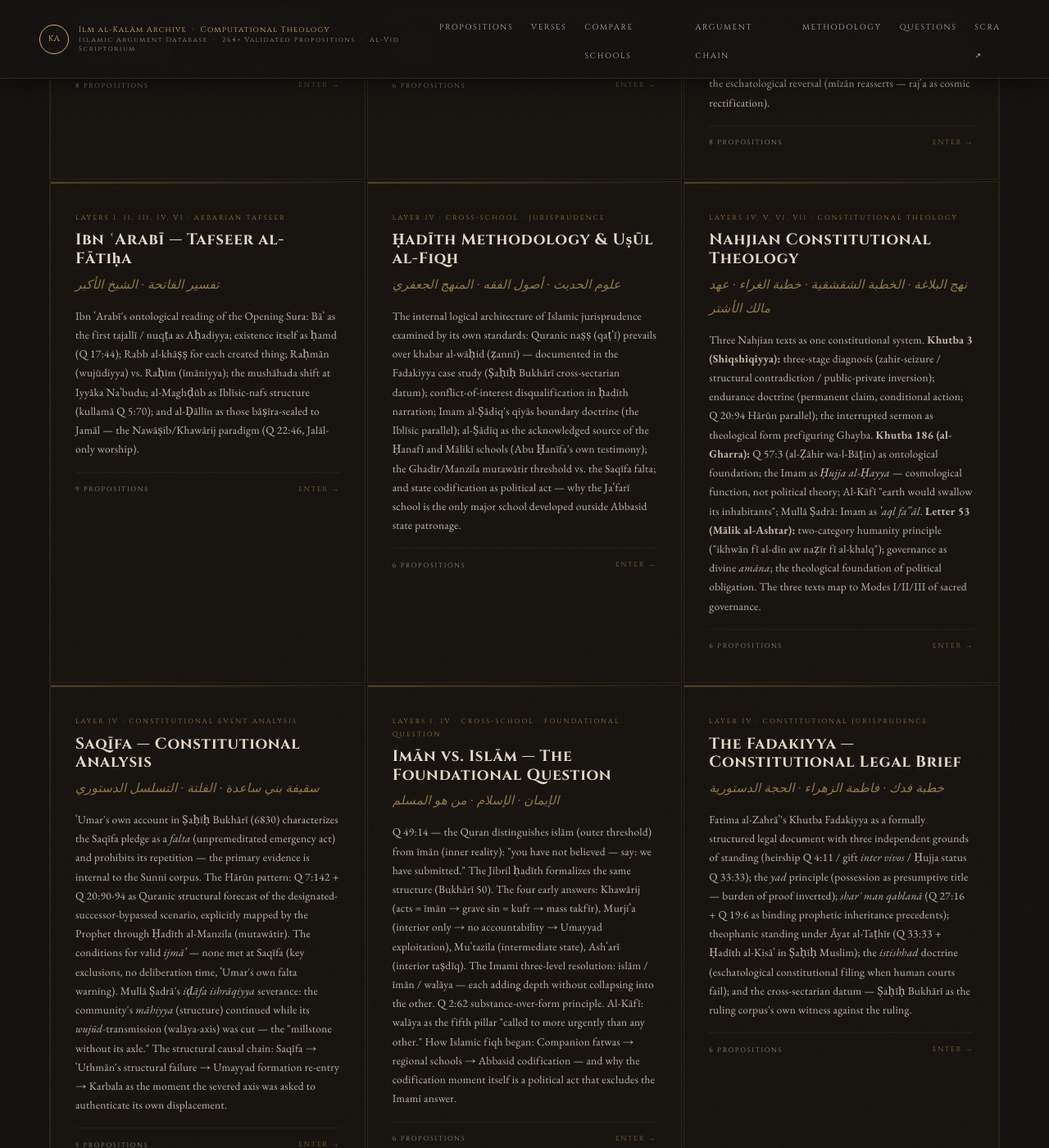
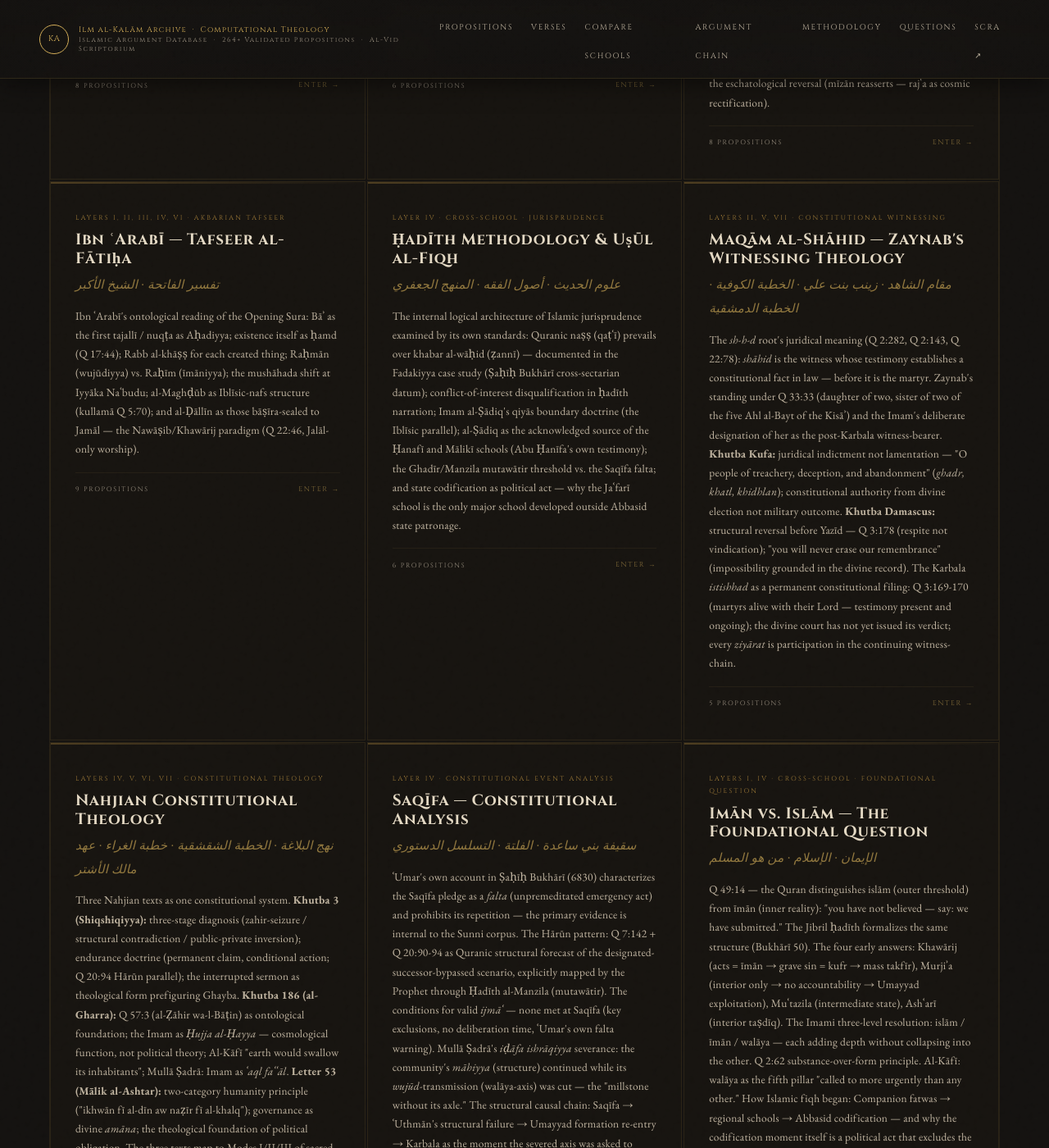
Before and after one commit to sacredcivilization/sacred-archive, a Jekyll site: the page built from propositions/index.html, in a window 1280 px wide and 1400 px high, scrolled down 4563 px. Shown: the whole window at 82% size. Built offline with Jekyll 4.4.1, drawn with Linux system fonts in a browser that asks for light colours; some web fonts are replaced; some of the changed text lies outside the part shown.

Commit message:
Add T46 Maqam al-Shahid - Zaynab witnessing theology (5 props)
SHAHID-001: sh-h-d root -- shahid as juridical witness before martyr (Q 2:282, Q 2:143, Q 22:78)
SHAHID-002: Zaynab standing -- Q 33:33 proximity + Imam Husayn deliberate designation as witness-bearer
SHAHID-003: Khutba Kufa -- juridical indictment (ghadr/khatl/khidhlan); constitutional claim from divine election not military outcome
SHAHID-004: Khutba Damascus -- structural reversal; Q 3:178 respite not vindication; la tamhu dhikrana impossibility claim
SHAHID-005: Karbala istishhad as permanent constitutional filing; Q 3:169-170 martyrs alive; ziyarat as ongoing witness-participation
Stats: 298+/46 topics

```diff
--- a/propositions/index.html
+++ b/propositions/index.html
@@ -11,11 +11,11 @@ description: "107+ validated Islamic theological propositions across 14 topic ar
       <div class="ornament"><span class="line a"></span><span class="dia"></span><span class="line b"></span></div>
       <p class="topic-eye">Ilm al-Kalām Archive · Proposition Index</p>
       <h1 class="topic-title-h1">All Propositions</h1>
-      <p class="topic-subtitle">293+ validated theological propositions across 45 topic areas — structured as formal argument chains with primary source citations.</p>
+      <p class="topic-subtitle">298+ validated theological propositions across 46 topic areas — structured as formal argument chains with primary source citations.</p>
       <div class="topic-stats-bar">
-        <span class="tsb-item">293+ Propositions</span>
+        <span class="tsb-item">298+ Propositions</span>
         <span class="tsb-sep">·</span>
-        <span class="tsb-item">45 Topic Areas</span>
+        <span class="tsb-item">46 Topic Areas</span>
         <span class="tsb-sep">·</span>
         <span class="tsb-item">4 Schools Covered</span>
       </div>
@@ -355,6 +355,14 @@ description: "107+ validated Islamic theological propositions across 14 topic ar
         <div class="tic-footer"><span class="tic-count">6 Propositions</span><span class="tic-enter">Enter →</span></div>
       </a>
 
+      <a href="{{ '/propositions/maqam-al-shahid/' | relative_url }}" class="topic-index-card">
+        <div class="tic-layer">Layers II, V, VII · Constitutional Witnessing</div>
+        <div class="tic-name">Maqām al-Shāhid — Zaynab's Witnessing Theology</div>
+        <div class="tic-arabic">مقام الشاهد · زينب بنت علي · الخطبة الكوفية · الخطبة الدمشقية</div>
+        <p class="tic-desc">The <em>sh-h-d</em> root's juridical meaning (Q 2:282, Q 2:143, Q 22:78): <em>shāhid</em> is the witness whose testimony establishes a constitutional fact in law — before it is the martyr. Zaynab's standing under Q 33:33 (daughter of two, sister of two of the five Ahl al-Bayt of the Kisāʾ) and the Imam's deliberate designation of her as the post-Karbala witness-bearer. <strong>Khutba Kufa:</strong> juridical indictment not lamentation — "O people of treachery, deception, and abandonment" (<em>ghadr, khatl, khidhlan</em>); constitutional authority from divine election not military outcome. <strong>Khutba Damascus:</strong> structural reversal before Yazīd — Q 3:178 (respite not vindication); "you will never erase our remembrance" (impossibility grounded in the divine record). The Karbala <em>istishhad</em> as a permanent constitutional filing: Q 3:169-170 (martyrs alive with their Lord — testimony present and ongoing); the divine court has not yet issued its verdict; every <em>ziyārat</em> is participation in the continuing witness-chain.</p>
+        <div class="tic-footer"><span class="tic-count">5 Propositions</span><span class="tic-enter">Enter →</span></div>
+      </a>
+
       <a href="{{ '/propositions/nahjian-theology/' | relative_url }}" class="topic-index-card">
         <div class="tic-layer">Layers IV, V, VI, VII · Constitutional Theology</div>
         <div class="tic-name">Nahjian Constitutional Theology</div>
```
Also changed, not shown: propositions/maqam-al-shahid/index.html (added, +111 -0 lines).
